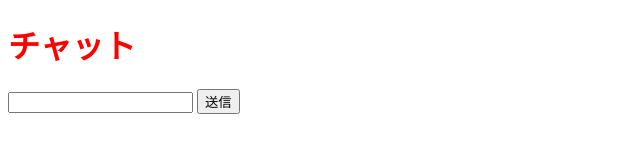
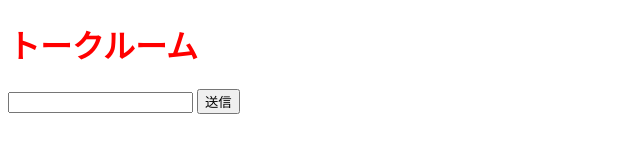
Before and after one commit to YutaSuzuki1219/chatting-app, a website: page index.html in a window 1280 px wide. Shown: the whole page, without its empty margins (0-640 px from the left). Drawn offline with Linux system fonts and the light colour scheme.

Commit message:
チャットをトークルームに変えました

```diff
--- a/index.html
+++ b/index.html
@@ -6,7 +6,7 @@
     <link rel="stylesheet" href="/style.css" />
   </head>
   <body>
-    <h1 class="app-title">チャット</h1>
+    <h1 class="app-title">トークルーム</h1>
     <ul>
       <!-- posts -->
     </ul>
```
